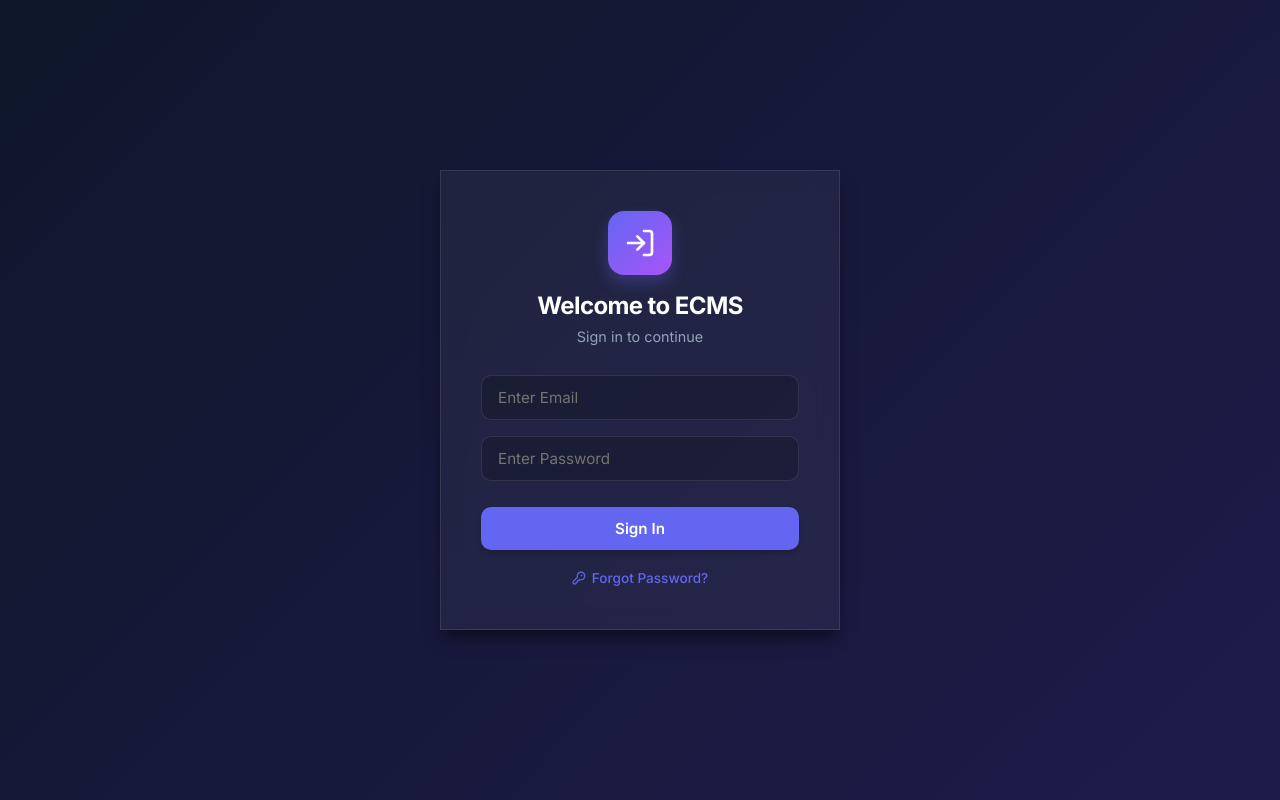
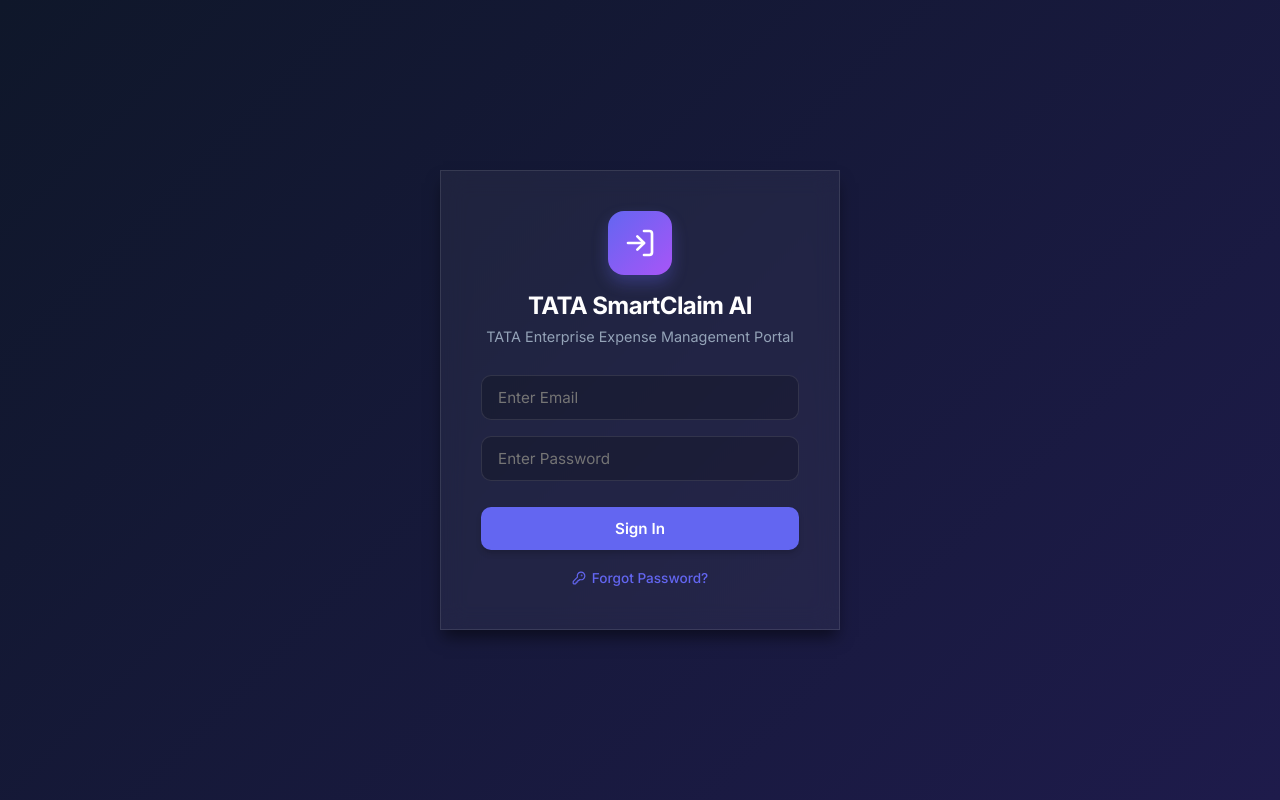
Before and after one commit to reshal-agarwal/ExpenseClaimSystem, a React (Vite) app: page / in a window 1280 px wide. Built offline with nearby package versions, Linux system fonts and the light colour scheme.

Commit message:
Feat: Rebrand project to TATA SmartClaim AI and remove base region field from Add L0

```diff
--- a/index.html
+++ b/index.html
@@ -4,7 +4,7 @@
     <meta charset="UTF-8" />
     <link rel="icon" type="image/svg+xml" href="/favicon.svg" />
     <meta name="viewport" content="width=device-width, initial-scale=1.0" />
-    <title>expenseclaimsystem</title>
+    <title>TATA SmartClaim AI</title>
   </head>
   <body>
     <div id="root"></div>
--- a/src/components/Sidebar.jsx
+++ b/src/components/Sidebar.jsx
@@ -57,8 +57,8 @@
       gap: "8px"
     }}>
       <div style={{ padding: "0 12px 24px 12px", marginBottom: "12px", borderBottom: "1px solid var(--panel-border)" }}>
-        <h2 style={{ fontSize: "1.5rem", fontWeight: "700", background: "linear-gradient(to right, #818cf8, #c084fc)", WebkitBackgroundClip: "text", WebkitTextFillColor: "transparent" }}>
-          ECMS Portal
+        <h2 style={{ fontSize: "1.3rem", fontWeight: "800", letterSpacing: "-0.5px", background: "linear-gradient(to right, #60a5fa, #c084fc)", WebkitBackgroundClip: "text", WebkitTextFillColor: "transparent" }}>
+          TATA SmartClaim AI
         </h2>
       </div>
 
--- a/src/pages/AddL0User.jsx
+++ b/src/pages/AddL0User.jsx
@@ -8,7 +8,7 @@
 
 import { auth, db } from "../firebase";
 import { Sidebar } from "../components/Sidebar";
-import { Input, Select } from "../components/Input";
+import { Input } from "../components/Input";
 import { Button } from "../components/Button";
 import { useToast } from "../context/ToastContext";
 
@@ -22,7 +22,6 @@
   const [agencyName, setAgencyName] = useState("");
   const [agencyFee, setAgencyFee] = useState("");
 
-  const [baseRegion, setBaseRegion] = useState("");
   const [baseLocation, setBaseLocation] = useState("");
 
   const [joiningDate, setJoiningDate] = useState("");
@@ -46,7 +45,6 @@
         role: "L0",
         agencyName,
         agencyFee: Number(agencyFee),
-        baseRegion,
         baseLocation,
         joiningDate,
         managerId,
@@ -57,7 +55,7 @@
       showToast("L0 Engineer Created Successfully", "success");
 
       setName(""); setEmail(""); setEmployeeId(""); setPassword("");
-      setAgencyName(""); setAgencyFee(""); setBaseRegion("");
+      setAgencyName(""); setAgencyFee("");
       setBaseLocation(""); setJoiningDate("");
 
     } catch (error) {
@@ -92,11 +90,6 @@
             <Input label="Agency Name" placeholder="Tech Agency" value={agencyName} onChange={(e) => setAgencyName(e.target.value)} />
             <Input label="Agency Fee (%)" type="number" placeholder="10" value={agencyFee} onChange={(e) => setAgencyFee(e.target.value)} />
 
-            <Select label="Base Region" value={baseRegion} onChange={(e) => setBaseRegion(e.target.value)}>
-              <option value="">Select Region</option>
-              <option value="NLD">NLD</option>
-              <option value="METRO">METRO</option>
-            </Select>
             <Input label="Base Location" placeholder="e.g. Bangalore" value={baseLocation} onChange={(e) => setBaseLocation(e.target.value)} />
 
             <Input label="Joining Date" type="date" value={joiningDate} onChange={(e) => setJoiningDate(e.target.value)} />
--- a/src/pages/Login.jsx
+++ b/src/pages/Login.jsx
@@ -87,8 +87,8 @@
           }}>
             <LogIn color="white" size={32} />
           </div>
-          <h2 style={{ fontSize: "1.5rem", fontWeight: "700", color: "white" }}>Welcome to ECMS</h2>
-          <p className="text-secondary" style={{ marginTop: "8px", fontSize: "0.9rem" }}>Sign in to continue</p>
+          <h2 style={{ fontSize: "1.5rem", fontWeight: "700", color: "white" }}>TATA SmartClaim AI</h2>
+          <p className="text-secondary" style={{ marginTop: "8px", fontSize: "0.9rem" }}>TATA Enterprise Expense Management Portal</p>
         </div>
 
         <div style={{ textAlign: "left" }}>
```
